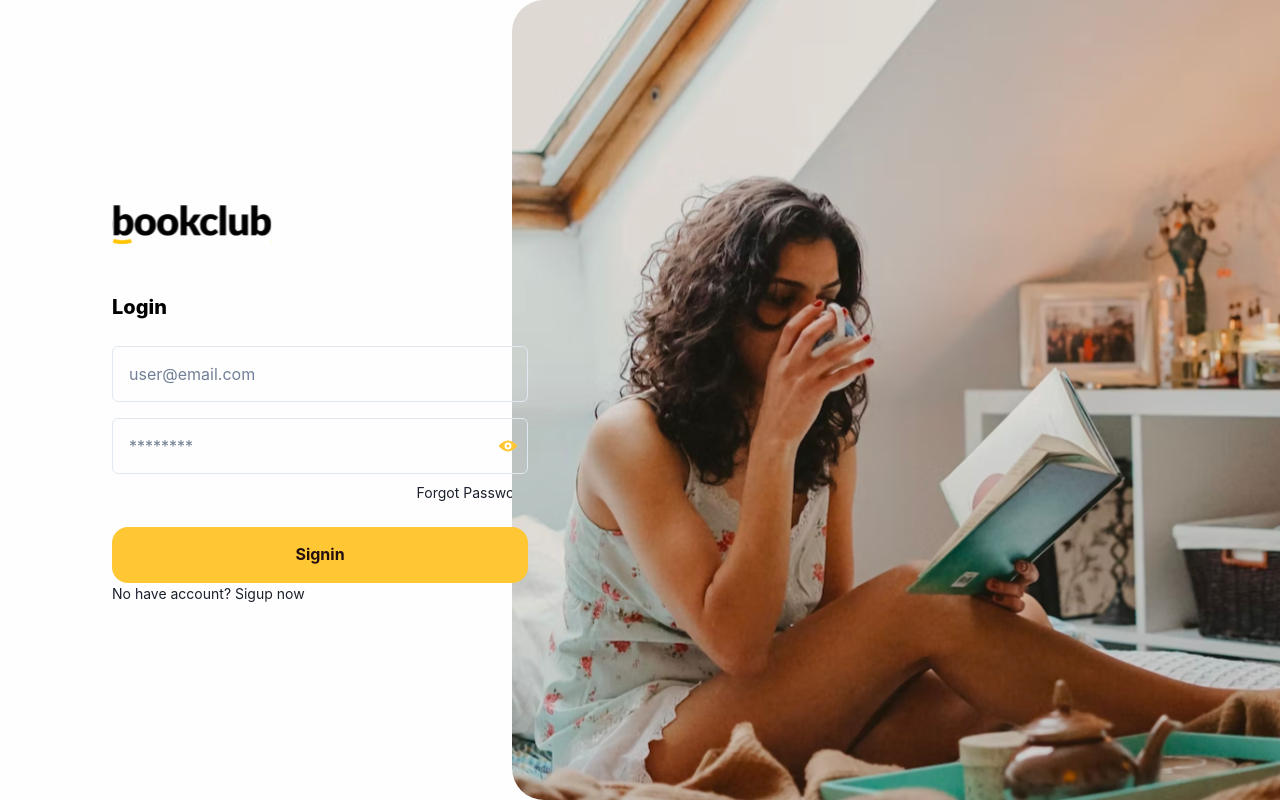
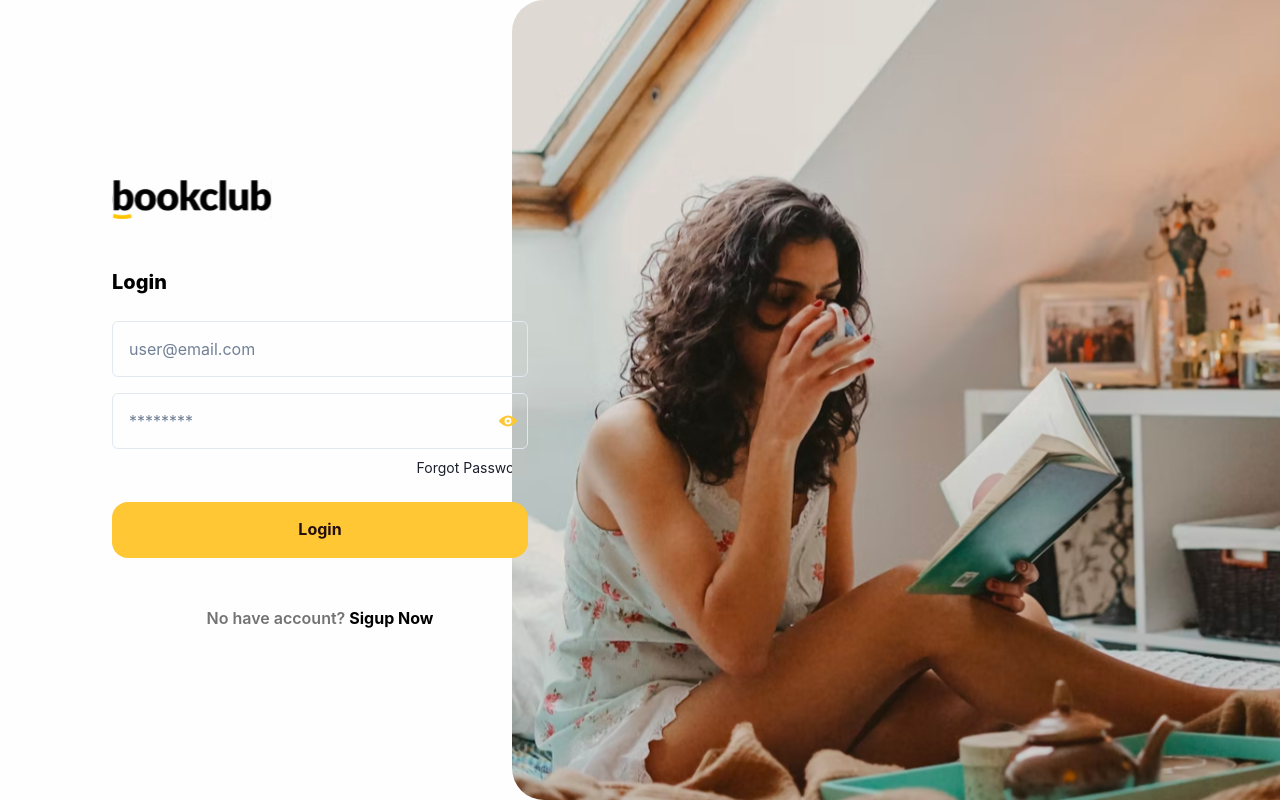
Before and after one commit to brjatoba92/bookclub-frontend-app, a React (Create React App) app: page / in a window 1280 px wide. Built offline with nearby package versions, Linux system fonts and the light colour scheme.

Commit message:
feat - ChakraUI and Atomic Design Implementation -  Components - Link Action

```diff
--- a/src/components/atoms/Link.js
+++ b/src/components/atoms/Link.js
@@ -1,7 +1,20 @@
-import { Link as ChakraLink } from '@chakra-ui/react'
+import { Link as ChakraLink, Flex } from '@chakra-ui/react'
 
-export const Link = ({ children, props }) => (
+export const Link = ({ children, ...props }) => (
     <ChakraLink fontSize='14px' color='brend.greyDark' {...props}>
         {children}
     </ChakraLink>
 )
+
+Link.Action = ({ text, actionText, ...props }) => (
+    <Flex w='100%' alignItems='center' justifyContent='center'>
+      <ChakraLink mr='4px' fontSize='16px' color='brand.greyDark' fontWeight='600' {...props}>
+        {text}
+      </ChakraLink>
+      <ChakraLink fontSize='16px' color='brand.black' fontWeight='700' {...props}>
+        {actionText}
+      </ChakraLink>
+    </Flex>
+)
+
+Link.Action.displayName = 'LinkAction'
--- a/src/modules/unauthenticated/screen/Login/index.js
+++ b/src/modules/unauthenticated/screen/Login/index.js
@@ -18,8 +18,12 @@ export const LoginScreen = () => {
                     <Flex mt='8px' w='100%' alignItems='flex-end' justifyContent='flex-end'>
                       <Link>Forgot Password</Link>
                     </Flex>
-                    <Button mt='24px'>Signin</Button>
-                    <Link mt='48px'>No have account? Sigup now </Link>
+                    <Button mt='24px'>Login</Button>
+                    <Link.Action
+                      mt='48px'
+                      text='No have account?'
+                      actionText='Sigup Now'
+                    />
                 </Flex>
             </Flex>
             <Flex
```
